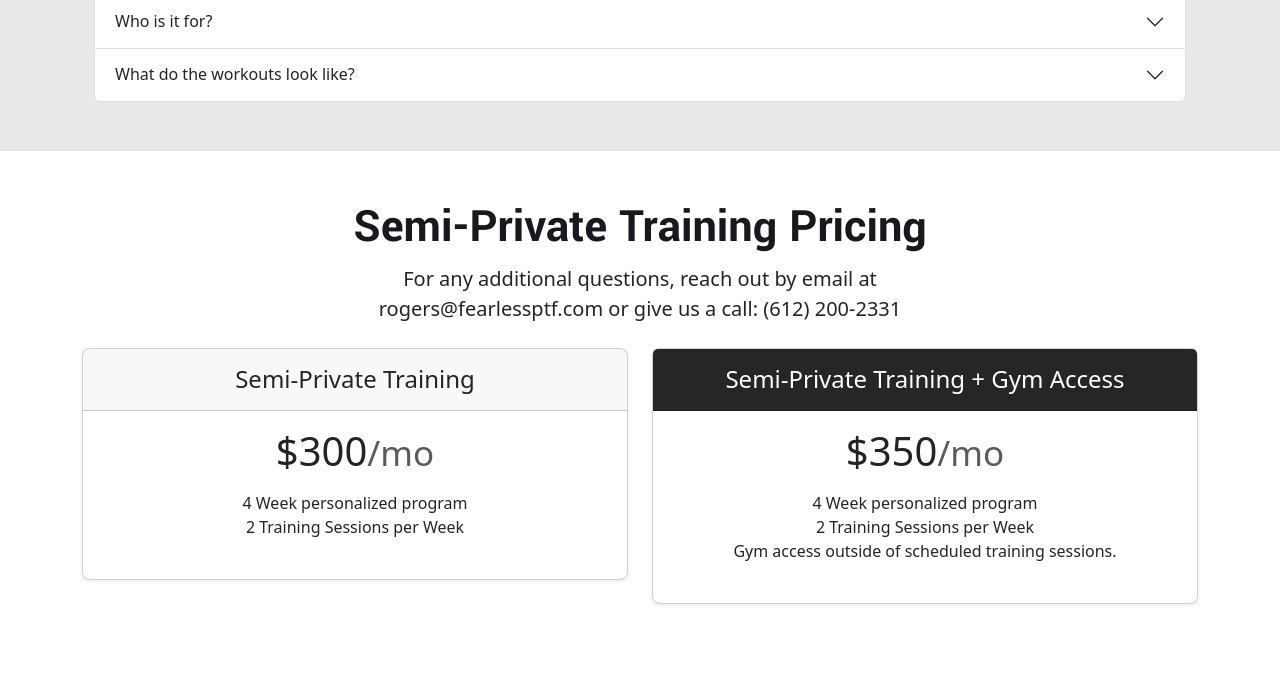
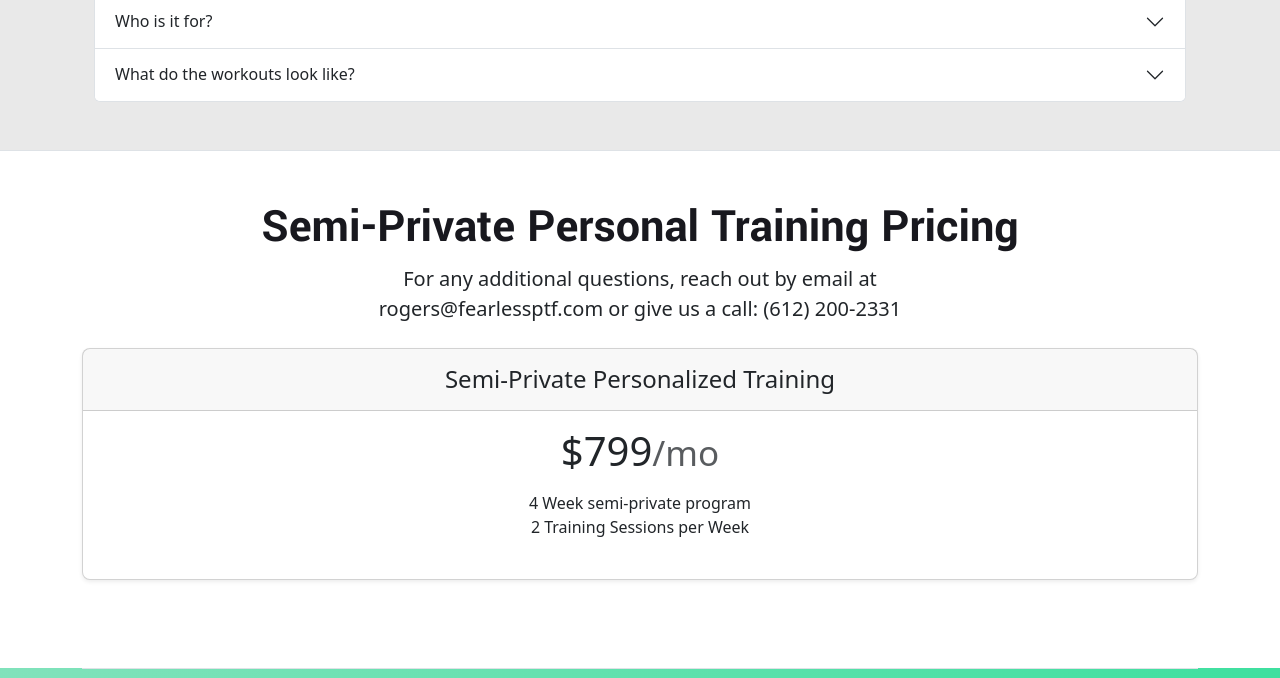
Before and after one commit to ianbreuner/FearlessPTF, a plain HTML site: page Pages/training.html in a window 1280 px wide. Shown: the part 661-1339 px from the top of the page. Drawn offline with nearby package versions, Linux system fonts and the light colour scheme.

Commit message:
Removed Semi-Private fitness classes

```diff
--- a/Pages/training.html
+++ b/Pages/training.html
@@ -98,43 +98,27 @@
 
 
   <div class="px-4 py-5 text-center border-top">
-    <h1 class="display-5 fw-bold blueFont yantramanav-medium">Semi-Private Training Pricing</h1>
+    <h1 class="display-5 fw-bold blueFont yantramanav-medium">Semi-Private Personal Training Pricing</h1>
     <div class="col-lg-6 mx-auto">
       <p class="lead mb-4">For any additional questions, reach out by email at rogers@fearlessptf.com or give us a call: (612) 200-2331</p>
     </div>
       <div class="container">
-<div class="row row-cols-1 row-cols-md-2 mb-3 text-center">
+<div class="row row-cols-1 row-cols-md-1 mb-3 text-center">
     <div class="col">
       <div class="card mb-4 rounded-3 shadow-sm">
         <div class="card-header py-3">
-          <h4 class="my-0 fw-normal">Semi-Private Training</h4>
+          <h4 class="my-0 fw-normal">Semi-Private Personalized Training</h4>
         </div>
         <div class="card-body">
-          <h1 class="card-title pricing-card-title">$300<small class="text-body-secondary fw-light">/mo</small></h1>
+          <h1 class="card-title pricing-card-title">$799<small class="text-body-secondary fw-light">/mo</small></h1>
           <ul class="list-unstyled mt-3 mb-4">
-            <li>4 Week personalized program</li>
+            <li>4 Week semi-private program</li>
             <li>2 Training Sessions per Week</li>
           </ul>
         </div>
       </div>
     </div>
-
-    <div class="col">
-      <div class="card mb-4 rounded-3 shadow-sm">
-        <div class="card-header py-3 bigCardHeader">
-          <h4 class="my-0 fw-normal text-white">Semi-Private Training + Gym Access</h4>
-        </div>
-        <div class="card-body">
-          <h1 class="card-title pricing-card-title">$350<small class="text-body-secondary fw-light">/mo</small></h1>
-          <ul class="list-unstyled mt-3 mb-4">
-            <li>4 Week personalized program</li>
-            <li>2 Training Sessions per Week</li>
-            <li>Gym access outside of scheduled training sessions.</li>
-          </ul>
-        </div>
-      </div>
     </div>
-  </div>
 </div>
   </div>
 
```
Also changed, not shown: Pages/aboutUs.html (+1 -1 lines), Pages/classes.html (+1 -1 lines), Pages/fitness.html (+2 -2 lines), Pages/location.html (+1 -1 lines), Pages/physicalTherapy.html (+1 -1 lines), index.html (+1 -1 lines).
